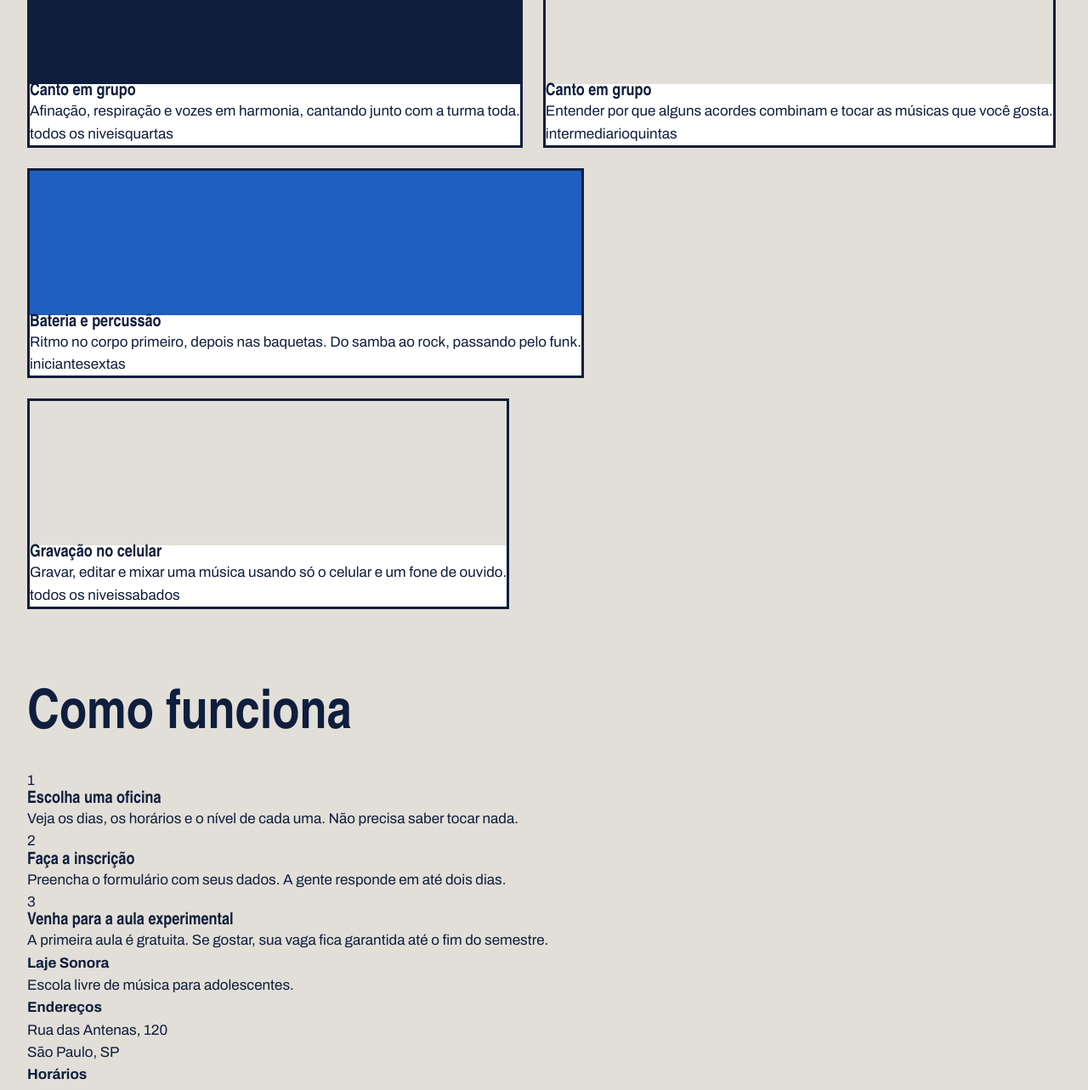
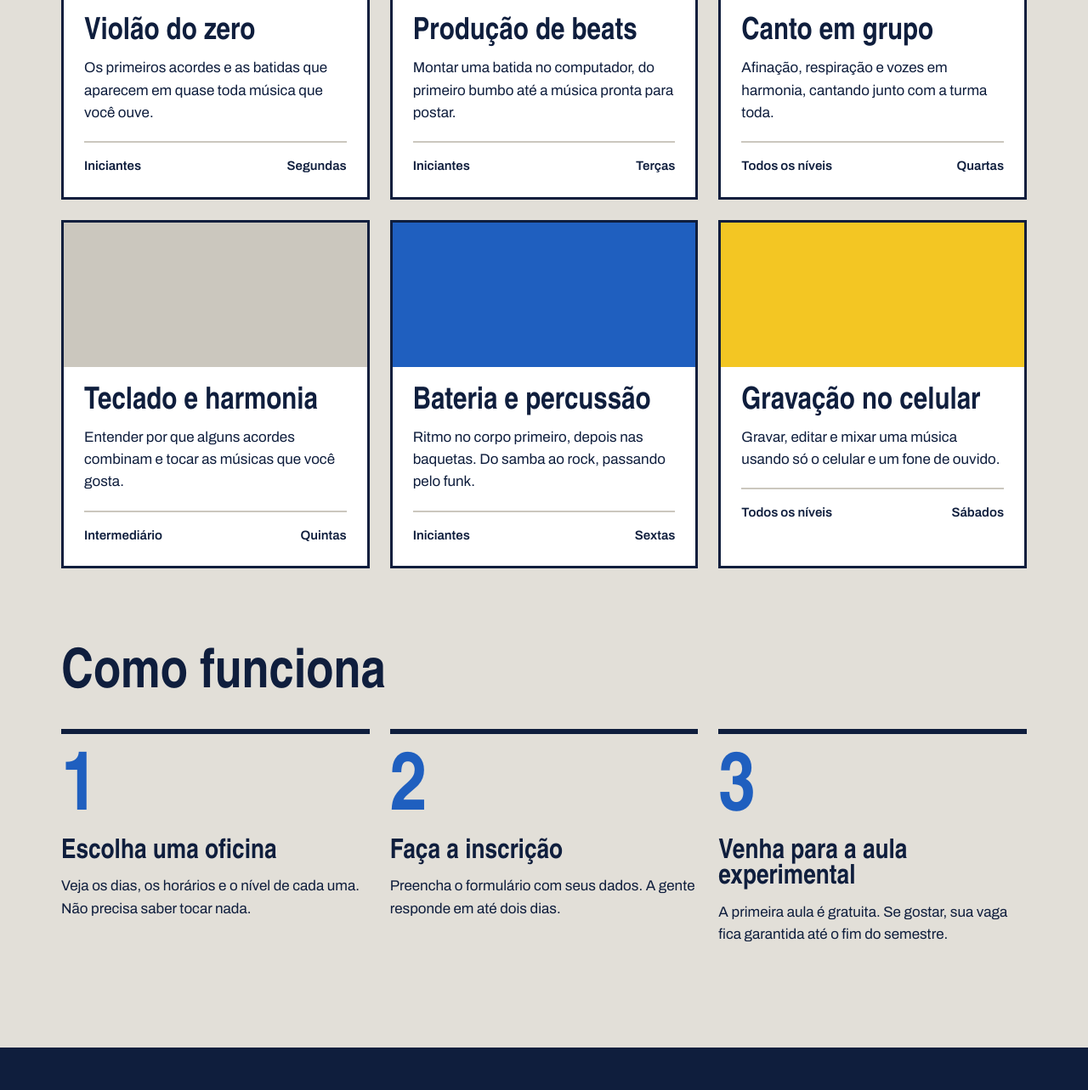
Before and after one commit to ryan-nobrega/laje_sonora, a plain HTML site: page index.html in a window 1280 px wide. Shown: the part 1071-2354 px from the top of the page at 85% size. Drawn offline with Linux system fonts and the light colour scheme; a web font is replaced by a local one.

Commit message:
Página inicial pronta

```diff
--- a/index.css
+++ b/index.css
@@ -1,22 +1,22 @@
-*{
+* {
     margin: 0;
     padding: 0;
     box-sizing: border-box;
   }
 
-:root{
+  :root {
     --concreto: #E2DFD8;
     --concreto-escuro: #CBC7BE;
     --tinta: #0F1E3D;
-    --caixa-dagua:#1F5FBF;
+    --caixa-dagua: #1F5FBF;
     --fita: #F3C623;
     --branco: #FFFFFF;
 
     --fonte-cartaz: "Big Shoulders", "Arial Narrow", sans-serif;
-    --fonte-texto: "Archivo", Arial, sans-serif
+    --fonte-texto: "Archivo", Arial, sans-serif;
   }
 
-body{
+  body {
     background-color: var(--concreto);
     color: var(--tinta);
     font-family: var(--fonte-texto);
@@ -24,37 +24,37 @@ body{
     line-height: 1.55;
 }
 
-*{
+a {
     color: inherit;
 }
 
-h1, h2, h3{
+h1, h2, h3 {
     font-family: var(--fonte-cartaz);
     font-weight: 900;
     line-height: 0.95;
 }
 
-.conteudo{
-    max-width: 1200;
+.conteudo {
+    max-width: 1200px;
     margin-inline: auto;
     padding-inline: 32px;
 }
 
-.topo{
+.topo {
   padding-block: 28px;
   display: flex;
   justify-content: space-between;
   align-items: center;
 }
 
- .logo{
+.logo {
     font-family: var(--fonte-cartaz);
     font-size: 34px;
     font-weight: 900;
     text-decoration: none;
 }
 
-.menu{
+.menu {
     display: flex;
     gap: 36px;
 }
@@ -85,7 +85,7 @@ h1, h2, h3{
   }
 
   .cartaz-principal {
-    background: var(--caixa-dagua);
+    background-color: var(--caixa-dagua);
     color: var(--branco);
     flex: 2;
   }
@@ -96,7 +96,7 @@ h1, h2, h3{
   }
 
   .cartaz-lateral {
-    background: var(--fita);
+    background-color: var(--fita);
     flex: 1;
     display: flex;
     flex-direction: column;
@@ -112,15 +112,17 @@ h1, h2, h3{
   }
 
   .botao {
-    background: var(--tinta);
+    background-color: var(--tinta);
     color: var(--branco);
     font-weight: 700;
     text-decoration: none;
     padding: 16px 28px;
     border: none;
+    font-family: var(--fonte-texto);
     font-size: 17px;
     cursor: pointer;
   }
+
   .botao:hover {
     background-color: var(--caixa-dagua);
   }
@@ -143,7 +145,7 @@ h1, h2, h3{
   .card {
     background-color: var(--branco);
     border: 3px solid var(--tinta);
-    flex: 1 1 340;
+    flex: 1 1 340px;
   }
 
   .card .foto {
@@ -151,7 +153,7 @@ h1, h2, h3{
   }
 
   .foto {
-    background-color: var(--concreto);
+    background-color: var(--concreto-escuro);
   }
 
   .foto-azul {
@@ -159,9 +161,75 @@ h1, h2, h3{
   }
 
   .foto-amarela {
-    border-color: var(--fita);
+    background-color: var(--fita);
   }
 
   .foto-tinta {
     background-color: var(--tinta);
   }
+
+  .card-texto {
+    padding: 24px;
+  }
+
+  .card h3 {
+    font-size: 36px;
+    margin-bottom: 12px;
+  }
+
+  .card-info {
+    margin-top: 20px;
+    padding-top: 16px;
+    border-top: 2px solid var(--concreto-escuro);
+    font-weight: 600;
+    font-size: 15px;
+    display: flex;
+    justify-content: space-between;
+  }
+
+  .passos {
+    display: flex;
+    gap: 24px;
+  }
+
+  .passo {
+    border-top: 6px solid var(--tinta);
+    padding-top: 20px;
+    flex: 1;
+  }
+
+  .passo-numero {
+    font-family: var(--fonte-cartaz);
+    font-size: 96px;
+    font-weight: 900;
+    line-height: 1;
+    color: var(--caixa-dagua);
+  }
+
+  .passo h3 {
+    font-size: 32px;
+    margin-block: 8px 12px;
+  }
+
+  .rodape {
+    margin-top: 120px;
+    background-color: var(--tinta);
+    color: var(--concreto);
+    padding-block: 56px;
+  }
+
+  .rodape-colunas {
+    display: flex;
+    gap: 40px;
+  }
+
+  .rodape-coluna {
+    flex: 1;
+  }
+
+  .rodape h4 {
+    font-family: var(--fonte-cartaz);
+    font-size: 28px;
+    color: var(--fita);
+    margin-bottom: 12px;
+  }
--- a/index.html
+++ b/index.html
@@ -10,144 +10,172 @@
      <title>Laje Sonora | Inicio</title>
     </head>
     <body>
-    <header class="conteudo topo">
-<a href="index.html" class="Logo">Laje Sonora</a>
+        <header class="topo conteudo">
+            <a href="./index.html" class="logo">Laje Sonora</a>
+
             <nav class="menu">
-    <a href="index.html" class="Atual">Inicio</a>
-    <a href="oficinas.html">Oficinas</a>
-    <a href="inscrição.html">inscrição</a>
+                <a href="./index.html" class="atual">Início</a>
+                <a href="./oficinas.html">Oficinas</a>
+                <a href="./inscricao.html">Inscrição</a>
             </nav>
         </header>
+
         <main>
-        <section class="conteudo cartazes" >
-            <div class="cartaz cartaz principal">
+            <section class="conteudo cartazes">
+
+                <div class="cartaz cartaz-principal">
                     <h1>Música se aprende fazendo barulho</h1>
                 </div>
-            <div class="cartaz cartaz lateral"><p>Oficinas para quem tem de 14 a 18 anos. Turmas de até 12 pessoas, no fim da tarde, com instrumento emprestado para quem não tem.</p>
-            <a href="./oficinas.html" class="botao">Ver as oficinas</a></div>
+
+                <div class="cartaz cartaz-lateral">
+                    <p>Oficinas para quem tem de 14 a 18 anos. Turmas de até 12 pessoas, no fim da tarde, com instrumento emprestado para quem não tem.</p>
+
+                    <a href="./oficinas.html" class="botao">Ver oficinas</a>
+                </div>
+
             </section>
+
             <section class="conteudo secao">
                 <h2 class="titulo-secao">Seis oficinas para começar</h2>
+
                 <div class="cards">
-
                     <article class="card">
-
                         <div class="foto foto-azul"></div>
-
                         <div class="card-texto">
                             <h3>Violão do zero</h3>
+
                             <p>Os primeiros acordes e as batidas que aparecem em quase toda música que você ouve.</p>
-                    <div class="card-info"><span>iniciante</span>segundas</div>
+
+                            <div class="card-info">
+                                <span>Iniciantes</span>
+                                <span>Segundas</span>
                             </div>
-
+                        </div>
                     </article>
 
                     <article class="card">
+                        <div class="foto foto-amarela"></div>
+                        <div class="card-texto">
+                            <h3>Produção de beats</h3>
 
-                <div class="foto foto-amarela"></div>
+                            <p>Montar uma batida no computador, do primeiro bumbo até a música pronta para postar.</p>
 
-                <div class="card-texto">
-                    <h3> produção de beats</h3>
-                    <p>Montar uma batida no computador, do primeiro bumbo até a música pronta para postar.</p>
-                    <div class="card-info"><span>iniciante</span>terças</div>
+                            <div class="card-info">
+                                <span>Iniciantes</span>
+                                <span>Terças</span>
                             </div>
-
+                        </div>
                     </article>
 
                     <article class="card">
+                        <div class="foto foto-tinta"></div>
+                        <div class="card-texto">
+                            <h3>Canto em grupo</h3>
 
-                <div class="foto foto-tinta"></div>
+                            <p>Afinação, respiração e vozes em harmonia, cantando junto com a turma toda.</p>
 
-                <div class="card-texto">
-                    <h3> Canto em grupo </h3>
-                    <p>Afinação, respiração e vozes em harmonia, cantando junto com a turma toda.</p>
-                    <div class="card-info"><span>todos os niveis</span>quartas</div>
+                            <div class="card-info">
+                                <span>Todos os níveis</span>
+                                <span>Quartas</span>
                             </div>
-
-            </article>
-
-
-            <article class="card">
-
-                <div class="foto foto"></div>
-
-                <div class="card-texto">
-                    <h3> Canto em grupo </h3>
-                    <p>Entender por que alguns acordes combinam e tocar as músicas que você gosta.</p>
-                    <div class="card-info"><span>intermediario</span>quintas</div>
                         </div>
-
                     </article>
 
                     <article class="card">
+                        <div class="foto"></div>
+                        <div class="card-texto">
+                            <h3>Teclado e harmonia</h3>
 
-                <div class="foto foto-azul"></div>
+                            <p>Entender por que alguns acordes combinam e tocar as músicas que você gosta.</p>
 
-                <div class="card-texto">
-                    <h3> Bateria e percussão </h3>
-                    <p>Ritmo no corpo primeiro, depois nas baquetas. Do samba ao rock, passando pelo funk.</p>
-                    <div class="card-info"><span>iniciante</span>sextas</div>
+                            <div class="card-info">
+                                <span>Intermediário</span>
+                                <span>Quintas</span>
                             </div>
-
+                        </div>
                     </article>
 
                     <article class="card">
+                        <div class="foto foto-azul"></div>
+                        <div class="card-texto">
+                            <h3>Bateria e percussão</h3>
 
+                            <p>Ritmo no corpo primeiro, depois nas baquetas. Do samba ao rock, passando pelo funk.</p>
+
+                            <div class="card-info">
+                                <span>Iniciantes</span>
+                                <span>Sextas</span>
+                            </div>
+                        </div>
+                    </article>
+
+                    <article class="card">
                         <div class="foto foto-amarela"></div>
+                        <div class="card-texto">
+                            <h3>Gravação no celular</h3>
 
-                <div class="card-texto">
-                    <h3> Gravação no celular </h3>
                             <p>Gravar, editar e mixar uma música usando só o celular e um fone de ouvido.</p>
-                    <div class="card-info"><span>todos os niveis</span>sabados</div>
+
+                            <div class="card-info">
+                                <span>Todos os níveis</span>
+                                <span>Sábados</span>
                             </div>
+                        </div>
+                    </article>
 
-            </article>
 
                 </div>
             </section>
 
             <section class="conteudo secao">
-            <h2 class="titulo-secao">Como funciona</h2>
+                <h2 class="titulo-secao">
+                    Como funciona
+                </h2>
+
                 <div class="passos">
-
-                <div class="passo"><p class="passo-numero">1</p>
+                    <div class="passo">
+                        <p class="passo-numero">1</p>
                         <h3>Escolha uma oficina</h3>
-                 <p>Veja os dias, os horários e o nível de cada uma. Não precisa saber tocar nada.</p></div>
-
-                 <div class="passo"><p class="passo-numero">2</p>
-                    <h3>Faça a inscrição</h3>
-                     <p>Preencha o formulário com seus dados. A gente responde em até dois dias.</p></div>
-
-                     <div class="passo"><p class="passo-numero">3</p>
-                        <h3>Venha para a aula experimental</h3>
-                         <p>A primeira aula é gratuita. Se gostar, sua vaga fica garantida até o fim do semestre.</p></div>
+                        <p>Veja os dias, os horários e o nível de cada uma. Não precisa saber tocar nada.</p>
                     </div>
 
+                    <div class="passo">
+                        <p class="passo-numero">2</p>
+                        <h3>Faça a inscrição</h3>
+                        <p>Preencha o formulário com seus dados. A gente responde em até dois dias.</p>
+                    </div>
+
+                    <div class="passo">
+                        <p class="passo-numero">3</p>
+                        <h3>Venha para a aula experimental</h3>
+                        <p>A primeira aula é gratuita. Se gostar, sua vaga fica garantida até o fim do semestre.</p>
+                    </div>
+                </div>
             </section>
+
         </main>
 
-    <footer class="rodapé">
-        <div class="conteudo e rodape-colunas">
-            <div class="rodape-colunas">
+        <footer class="rodape">
+            <div class="conteudo rodape-colunas">
+                <div class="rodape-coluna">
                     <h4>Laje Sonora</h4>
-                <p>Escola livre de música para adolescentes.</p>
+                    <p>Escola livre de música para <br> adolescentes.</p>
                 </div>
 
-            <div class="rodape-colunas">
-                <h4>Endereços</h4>
+                <div class="rodape-coluna">
+                    <h4>Endereço:</h4>
                     <p>Rua das Antenas, 120 <br> São Paulo, SP</p>
                 </div>
 
-            <div class="rodape-colunas">
-                <h4>Horários</h4>
-                <p>Segunda a sexta, das 16h às 21h <br>Sábado, das 9h às 13h </p>
+                <div class="rodape-coluna">
+                    <h4>Horários:</h4>
+                    <p>Segunda a sexta, das 16h às 21h <br> Sábado, das 9h às 13h</p>
                 </div>
 
-            <div class="rodape-colunas">
-                <h4>Contato</h4>
-                <p>contato@lajesonora.com.br <br>(11) 91234 5678</p>
+                <div class="rodape-coluna">
+                    <h4>Contato:</h4>
+                    <p>contato@lajesonora.com.br <br> (11) 91234 5678</p>
                 </div>
-
             </div>
         </footer>
     </body>
```
Lines whose indentation alone changed are shown as unchanged.
